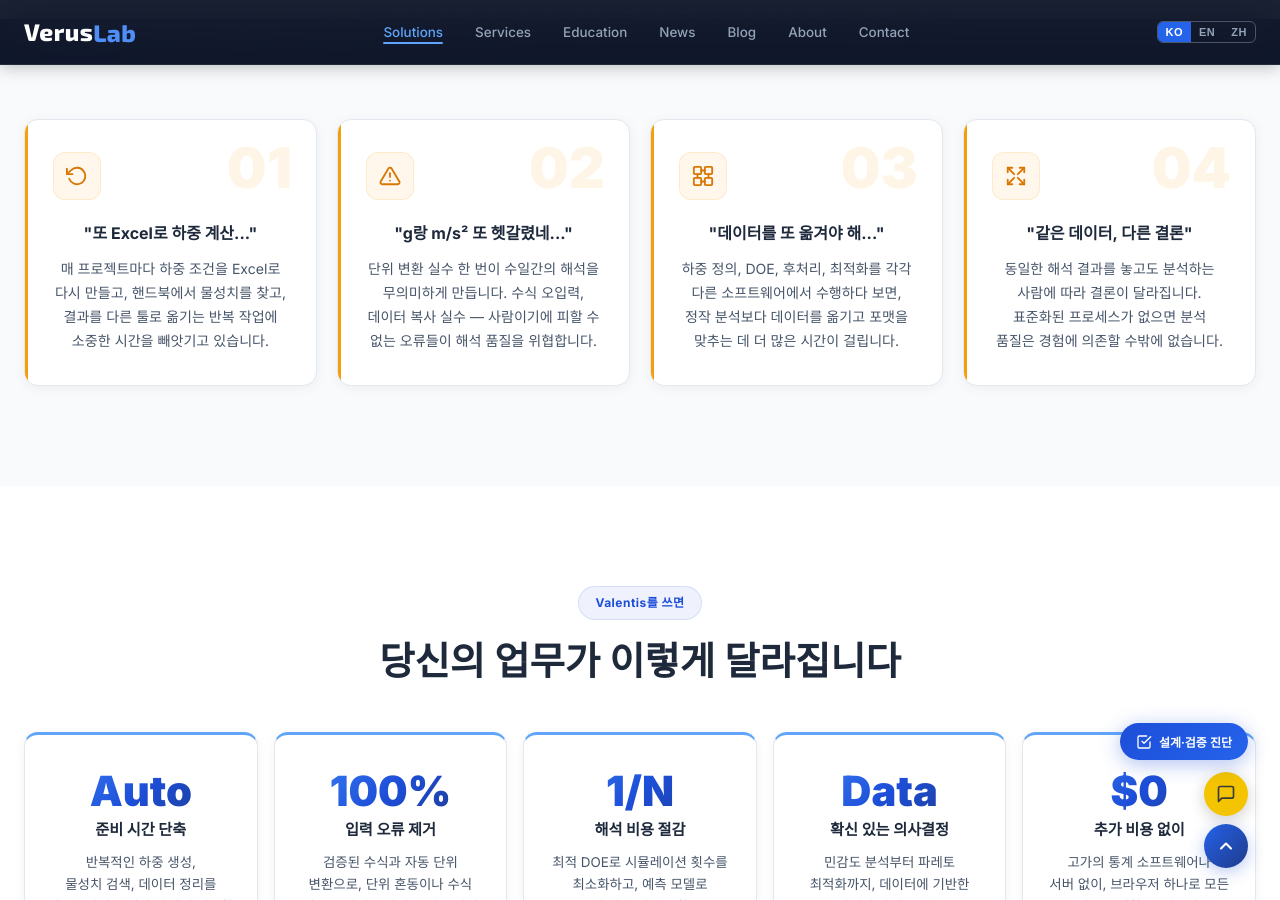
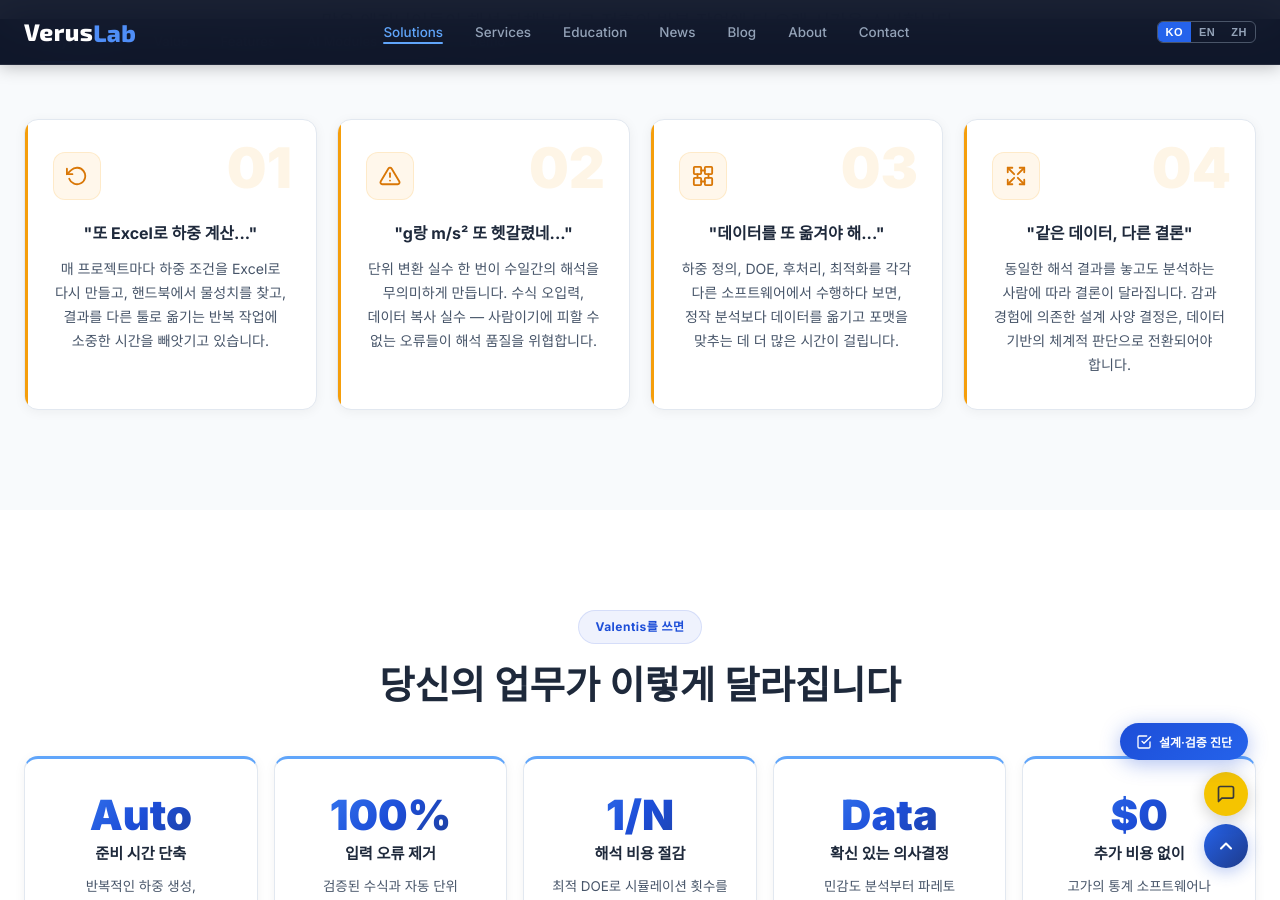
Before and after one commit to VerusLab-KR/Homepage, a Jekyll site: the page built from valentis/index.html, in a window 1280 px wide and 900 px high, scrolled down 1156 px. Built offline with Jekyll 4.4.1, drawn with Linux system fonts in a browser that asks for light colours; some of the changed text lies outside the part shown.

Commit message:
Lead with data-driven message in pilot and problems sections
Promote the "감/경험 → 데이터 기반 설계 사양 결정" framing to a
first-class message on the Valentis page:

- Fit criteria expanded to six items; the new first item ("감과 경험이
  아닌 데이터 기반으로 설계 사양을 결정하려는 기업") is bolded so it
  reads as the primary qualifying signal. A sixth item on
  reliability/optimization rounds out the 3×2 grid.
- Problem #04 description rewritten across ko/en/zh to state that
  intuition-driven decisions must shift to systematic, data-driven
  judgment — reinforcing the same message upstream in the narrative.
- Drop SOLIDWORKS from the Simulation fit item (now just "Simulation
  기반 업무를 고도화하려는 기업") to keep the criterion tool-agnostic.

Co-Authored-By: Claude Opus 4.7 <noreply@anthropic.com>

```diff
--- a/valentis/index.html
+++ b/valentis/index.html
@@ -739,7 +739,7 @@ h3{font-size:1.1rem;font-weight:700;margin-bottom:8px;letter-spacing:0em}
         <div class="problem-num">04</div>
         <div class="problem-icon"><svg viewBox="0 0 24 24"><path d="M16 3h5v5"/><path d="M8 3H3v5"/><path d="M21 3l-7 7"/><path d="M3 3l7 7"/><path d="M16 21h5v-5"/><path d="M8 21H3v-5"/><path d="M21 21l-7-7"/><path d="M3 21l7-7"/></svg></div>
         <h3 data-i18n="prob4_title">"같은 데이터, 다른 결론"</h3>
-        <p data-i18n="prob4_desc">동일한 해석 결과를 놓고도 분석하는 사람에 따라 결론이 달라집니다. 표준화된 프로세스가 없으면 분석 품질은 경험에 의존할 수밖에 없습니다.</p>
+        <p data-i18n="prob4_desc">동일한 해석 결과를 놓고도 분석하는 사람에 따라 결론이 달라집니다. 감과 경험에 의존한 설계 사양 결정은, 데이터 기반의 체계적 판단으로 전환되어야 합니다.</p>
       </div>
     </div>
   </div>
@@ -1438,6 +1438,10 @@ h3{font-size:1.1rem;font-weight:700;margin-bottom:8px;letter-spacing:0em}
       <ul class="pilot-fit-list">
         <li>
           <span class="pilot-fit-ico"><svg viewBox="0 0 24 24" fill="none" stroke="currentColor" stroke-width="2.5" stroke-linecap="round" stroke-linejoin="round"><polyline points="20 6 9 17 4 12"/></svg></span>
+          <span><strong>감과 경험이 아닌 데이터 기반으로 설계 사양을 결정</strong>하려는 기업</span>
+        </li>
+        <li>
+          <span class="pilot-fit-ico"><svg viewBox="0 0 24 24" fill="none" stroke="currentColor" stroke-width="2.5" stroke-linecap="round" stroke-linejoin="round"><polyline points="20 6 9 17 4 12"/></svg></span>
           <span>반복적인 구조해석·열유동해석을 수행하는 기업</span>
         </li>
         <li>
@@ -1446,11 +1450,15 @@ h3{font-size:1.1rem;font-weight:700;margin-bottom:8px;letter-spacing:0em}
         </li>
         <li>
           <span class="pilot-fit-ico"><svg viewBox="0 0 24 24" fill="none" stroke="currentColor" stroke-width="2.5" stroke-linecap="round" stroke-linejoin="round"><polyline points="20 6 9 17 4 12"/></svg></span>
-          <span>SOLIDWORKS Simulation 기반 업무를 고도화하려는 기업</span>
+          <span>Simulation 기반 업무를 고도화하려는 기업</span>
         </li>
         <li>
           <span class="pilot-fit-ico"><svg viewBox="0 0 24 24" fill="none" stroke="currentColor" stroke-width="2.5" stroke-linecap="round" stroke-linejoin="round"><polyline points="20 6 9 17 4 12"/></svg></span>
           <span>해석 결과를 데이터 기반으로 재사용하고 싶은 기업</span>
+        </li>
+        <li>
+          <span class="pilot-fit-ico"><svg viewBox="0 0 24 24" fill="none" stroke="currentColor" stroke-width="2.5" stroke-linecap="round" stroke-linejoin="round"><polyline points="20 6 9 17 4 12"/></svg></span>
+          <span>신뢰성·최적화 분석으로 설계 안정성을 확보하려는 기업</span>
         </li>
       </ul>
     </div>
@@ -1514,7 +1522,7 @@ const T = {
     prob1_title:'"또 Excel로 하중 계산..."', prob1_desc:'매 프로젝트마다 하중 조건을 Excel로 다시 만들고, 핸드북에서 물성치를 찾고, 결과를 다른 툴로 옮기는 반복 작업에 소중한 시간을 빼앗기고 있습니다.',
     prob2_title:'"g랑 m/s² 또 헷갈렸네..."', prob2_desc:'단위 변환 실수 한 번이 수일간의 해석을 무의미하게 만듭니다. 수식 오입력, 데이터 복사 실수 — 사람이기에 피할 수 없는 오류들이 해석 품질을 위협합니다.',
     prob3_title:'"데이터를 또 옮겨야 해..."', prob3_desc:'하중 정의, DOE, 후처리, 최적화를 각각 다른 소프트웨어에서 수행하다 보면, 정작 분석보다 데이터를 옮기고 포맷을 맞추는 데 더 많은 시간이 걸립니다.',
-    prob4_title:'"같은 데이터, 다른 결론"', prob4_desc:'동일한 해석 결과를 놓고도 분석하는 사람에 따라 결론이 달라집니다. 표준화된 프로세스가 없으면 분석 품질은 경험에 의존할 수밖에 없습니다.',
+    prob4_title:'"같은 데이터, 다른 결론"', prob4_desc:'동일한 해석 결과를 놓고도 분석하는 사람에 따라 결론이 달라집니다. 감과 경험에 의존한 설계 사양 결정은, 데이터 기반의 체계적 판단으로 전환되어야 합니다.',
     values_badge:'Valentis를 쓰면', values_title:'당신의 업무가 이렇게 달라집니다',
     val1_title:'준비 시간 단축', val1_desc:'반복적인 하중 생성, 물성치 검색, 데이터 정리를 자동화하여 분석과 판단에 집중할 수 있습니다.',
     val2_title:'입력 오류 제거', val2_desc:'검증된 수식과 자동 단위 변환으로, 단위 혼동이나 수식 실수로 해석을 다시 돌리는 일이 사라집니다.',
```
Also changed, not shown: other parts of valentis/index.html (+2 -2 lines).
